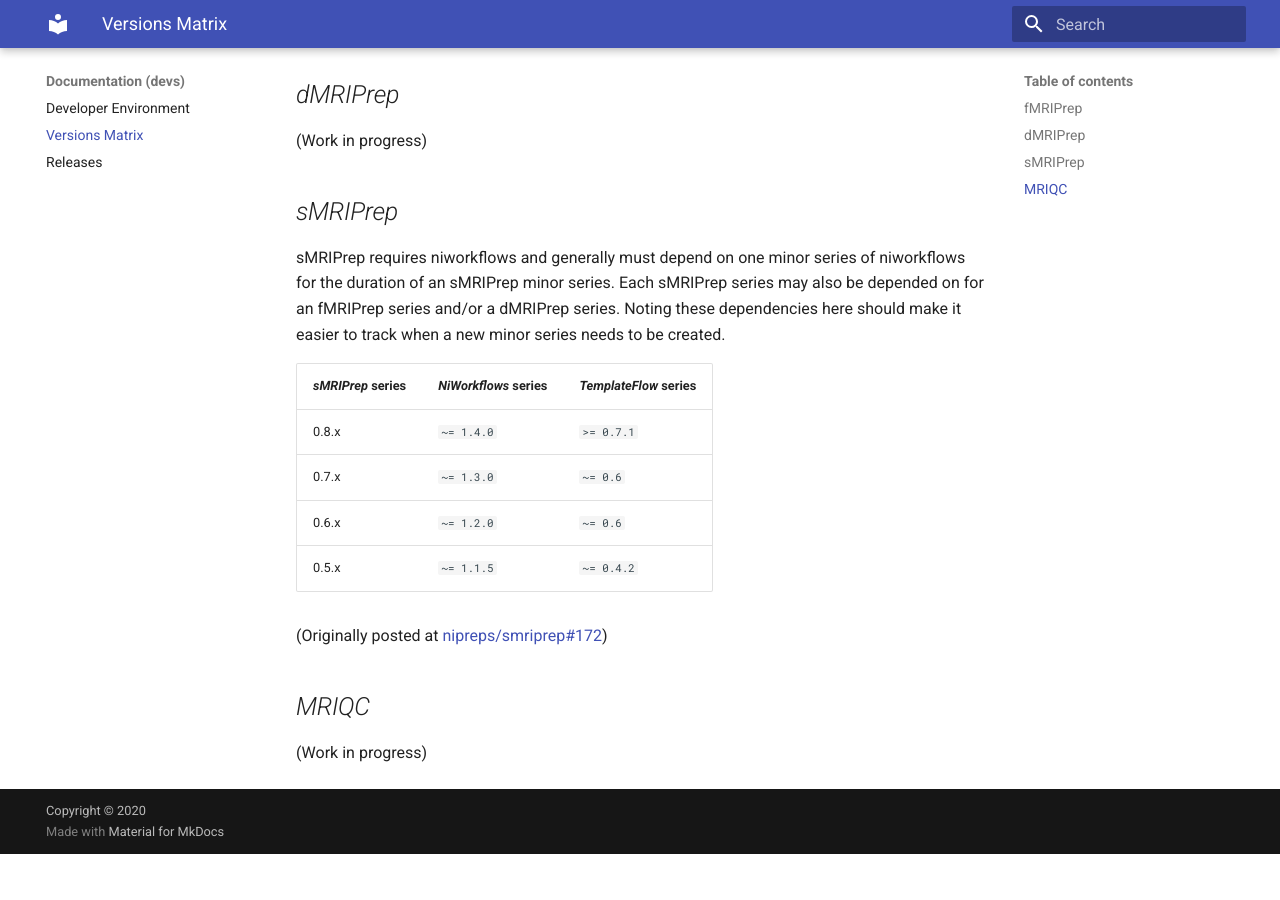
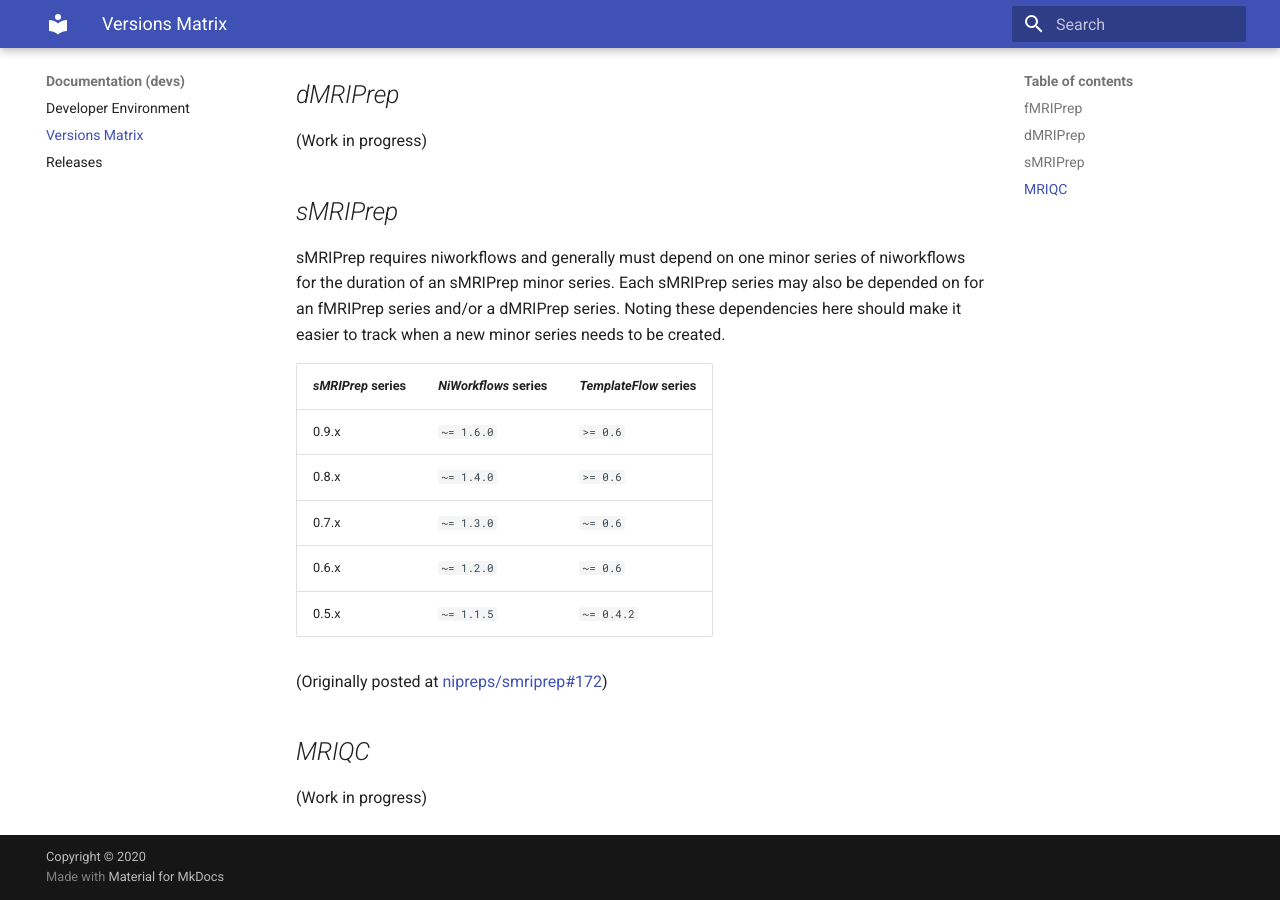
Before and after one commit to nipreps/nipreps.github.io, an MkDocs documentation site: the page built from docs/devs/versions.md, in a window 1280 px wide and 900 px high, scrolled down 709 px. Built offline with MkDocs 1.6.1 and Material for MkDocs 9.7.7, drawn with Linux system fonts in a browser that asks for light colours; before the commit the page ends 1563 px from its top, so only the background shows below that.

Commit message:
DEV: Update smriprep dependency matrix

```diff
--- a/docs/devs/versions.md
+++ b/docs/devs/versions.md
@@ -24,7 +24,8 @@
 
 | *sMRIPrep* series | *NiWorkflows* series | *TemplateFlow* series |
 |----|----|----|
-| 0.8.x | `~= 1.4.0` | `>= 0.7.1` |
+| 0.9.x | `~= 1.6.0` | `>= 0.6` |
+| 0.8.x | `~= 1.4.0` | `>= 0.6` |
 | 0.7.x | `~= 1.3.0` | `~= 0.6` |
 | 0.6.x | `~= 1.2.0` | `~= 0.6` |
 | 0.5.x | `~= 1.1.5` | `~= 0.4.2` |
```
